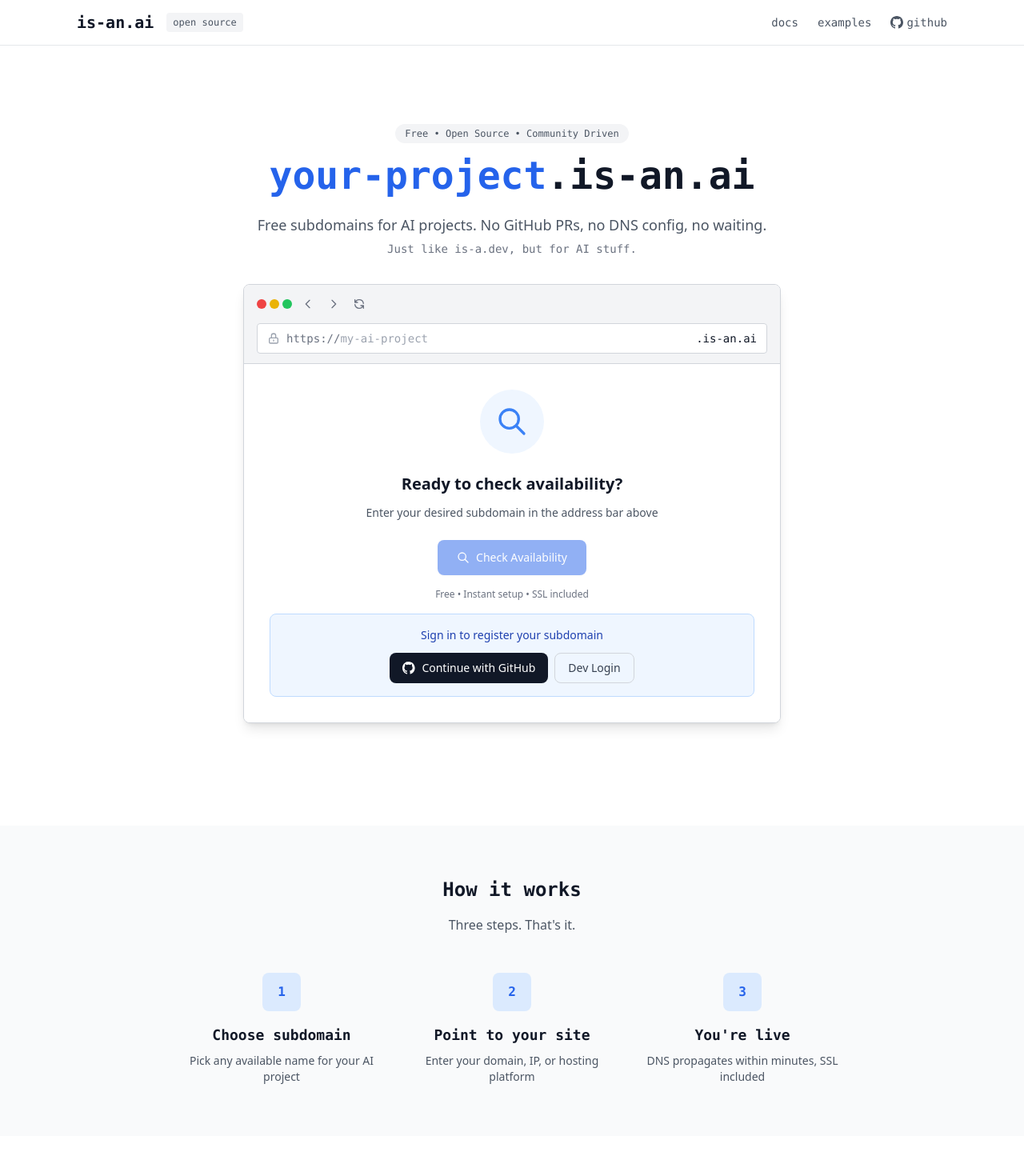
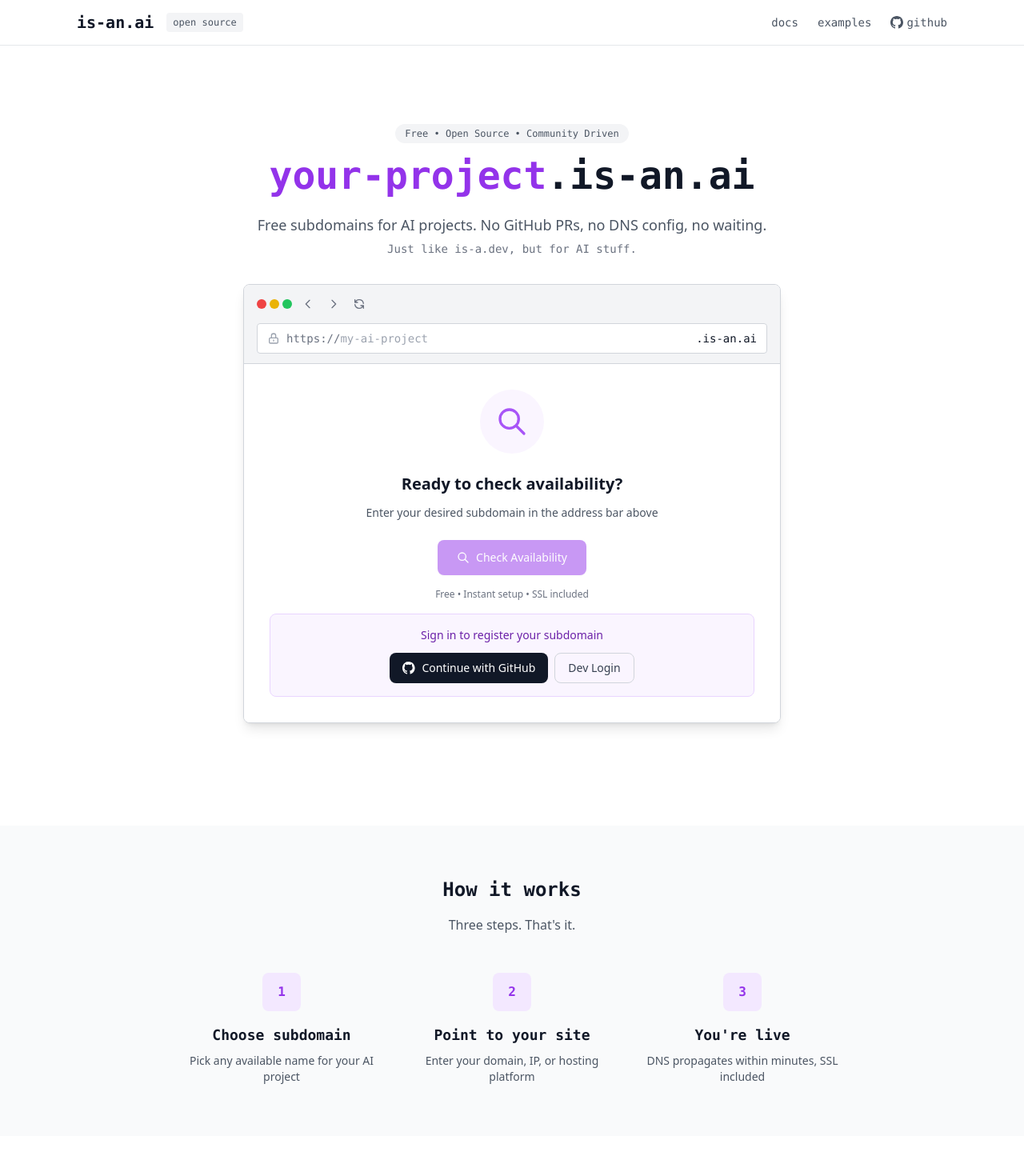
Before and after one commit to is-an-ai/website, a React (Vite) app: page / in a window 1280 px wide. Shown: the top 1470 px of the page at 80% size. Built offline with nearby package versions, Linux system fonts and the light colour scheme; no server answers.

Commit message:
feat: replace every blue to purple

```diff
--- a/src/components/BrowserMockup.tsx
+++ b/src/components/BrowserMockup.tsx
@@ -85,7 +85,7 @@ const BrowserMockup: React.FC<BrowserMockupProps> = ({ children }) => {
               <input
                 type="text"
                 placeholder="my-ai-project"
-                className="font-mono text-blue-600 bg-transparent outline-none border-none flex-1 text-sm"
+                className="font-mono text-purple-600 bg-transparent outline-none border-none flex-1 text-sm"
               />
               <span className="text-gray-900 font-mono text-sm">.is-an.ai</span>
             </div>
--- a/src/components/CreateSubdomainModal.tsx
+++ b/src/components/CreateSubdomainModal.tsx
@@ -162,7 +162,7 @@ const CreateSubdomainModal = ({
                   isCheckingAvailability ||
                   isLoading
                 }
-                className="px-4 py-3 bg-blue-600 text-white rounded-xl hover:bg-blue-700 disabled:bg-gray-300 disabled:cursor-not-allowed transition-colors whitespace-nowrap text-sm font-medium"
+                className="px-4 py-3 bg-purple-600 text-white rounded-xl hover:bg-purple-700 disabled:bg-gray-300 disabled:cursor-not-allowed transition-colors whitespace-nowrap text-sm font-medium"
               >
                 {isCheckingAvailability ? "Checking..." : "Check"}
               </button>
@@ -320,7 +320,7 @@ const CreateSubdomainModal = ({
             <button
               type="submit"
               disabled={!isFormValid || isLoading}
-              className="flex-1 px-4 py-3 bg-blue-600 text-white rounded-xl hover:bg-blue-700 disabled:bg-gray-300 disabled:cursor-not-allowed transition-colors font-medium"
+              className="flex-1 px-4 py-3 bg-purple-600 text-white rounded-xl hover:bg-purple-700 disabled:bg-gray-300 disabled:cursor-not-allowed transition-colors font-medium"
             >
               {isLoading ? (
                 <div className="flex items-center justify-center">
--- a/src/components/ExampleCard.tsx
+++ b/src/components/ExampleCard.tsx
@@ -12,7 +12,7 @@ const ExampleCard = ({
   return (
     <div className="border border-gray-200 rounded-lg p-4 hover:border-gray-300 transition-colors">
       <div className="flex items-center justify-between mb-2">
-        <span className="font-mono text-blue-600 text-sm">{subdomain}</span>
+        <span className="font-mono text-purple-600 text-sm">{subdomain}</span>
         <span className="text-xs text-gray-500 bg-green-100 px-2 py-1 rounded">
           {status}
         </span>
--- a/src/components/HeroSection.tsx
+++ b/src/components/HeroSection.tsx
@@ -10,7 +10,7 @@ const HeroSection = () => {
               Free • Open Source • Community Driven
             </span>
             <h1 className="text-3xl sm:text-5xl font-bold text-gray-900 mb-6 font-mono">
-              <span className="text-blue-600">your-project</span>.is-an.ai
+              <span className="text-purple-600">your-project</span>.is-an.ai
             </h1>
             <p className="text-lg text-gray-600 mb-8 max-w-2xl mx-auto">
               Free subdomains for AI projects. No GitHub PRs, no DNS config, no
--- a/src/components/StepCard.tsx
+++ b/src/components/StepCard.tsx
@@ -7,7 +7,7 @@ interface StepCardProps {
 const StepCard = ({ step, title, description }: StepCardProps) => {
   return (
     <div className="text-center">
-      <div className="w-12 h-12 bg-blue-100 rounded-lg flex items-center justify-center mx-auto mb-4 font-mono font-bold text-blue-600">
+      <div className="w-12 h-12 bg-purple-100 rounded-lg flex items-center justify-center mx-auto mb-4 font-mono font-bold text-purple-600">
         {step}
       </div>
       <h3 className="text-lg font-semibold text-gray-900 mb-2 font-mono">
--- a/src/components/SubdomainChecker.tsx
+++ b/src/components/SubdomainChecker.tsx
@@ -121,8 +121,8 @@ const SubdomainChecker = ({ onAvailabilityCheck }: SubdomainCheckerProps) => {
     if (isAuthenticated) return null;
 
     return (
-      <div className="mt-4 p-4 bg-blue-50 rounded-lg border border-blue-200">
-        <p className="text-sm text-blue-800 mb-3 text-center">
+      <div className="mt-4 p-4 bg-purple-50 rounded-lg border border-purple-200">
+        <p className="text-sm text-purple-800 mb-3 text-center">
           Sign in to register your subdomain
         </p>
         <div className="flex flex-col sm:flex-row gap-2 justify-center">
@@ -233,7 +233,7 @@ const SubdomainChecker = ({ onAvailabilityCheck }: SubdomainCheckerProps) => {
                 onChange={handleInputChange}
                 onKeyPress={handleKeyPress}
                 placeholder="my-ai-project"
-                className="font-mono text-blue-600 bg-transparent outline-none border-none flex-1 text-sm"
+                className="font-mono text-purple-600 bg-transparent outline-none border-none flex-1 text-sm"
                 disabled={isCheckingAvailability}
               />
               <span className="text-gray-900 font-mono text-sm">.is-an.ai</span>
@@ -244,10 +244,10 @@ const SubdomainChecker = ({ onAvailabilityCheck }: SubdomainCheckerProps) => {
         {/* Browser Content Area */}
         <div className="bg-white p-8">
           <div className="text-center">
-            <div className="w-20 h-20 bg-blue-50 rounded-full flex items-center justify-center mx-auto mb-6">
+            <div className="w-20 h-20 bg-purple-50 rounded-full flex items-center justify-center mx-auto mb-6">
               {isCheckingAvailability ? (
                 <svg
-                  className="w-10 h-10 text-blue-500 animate-spin"
+                  className="w-10 h-10 text-purple-500 animate-spin"
                   fill="none"
                   viewBox="0 0 24 24"
                 >
@@ -267,7 +267,7 @@ const SubdomainChecker = ({ onAvailabilityCheck }: SubdomainCheckerProps) => {
                 </svg>
               ) : (
                 <svg
-                  className="w-10 h-10 text-blue-500"
+                  className="w-10 h-10 text-purple-500"
                   fill="none"
                   stroke="currentColor"
                   viewBox="0 0 24 24"
@@ -298,7 +298,7 @@ const SubdomainChecker = ({ onAvailabilityCheck }: SubdomainCheckerProps) => {
               <button
                 onClick={handleCheckAvailability}
                 disabled={!subdomainInput.trim() || isCheckingAvailability}
-                className="inline-flex items-center px-6 py-3 bg-blue-600 text-white font-medium text-sm rounded-lg hover:bg-blue-700 transition-colors shadow-sm disabled:opacity-50 disabled:cursor-not-allowed"
+                className="inline-flex items-center px-6 py-3 bg-purple-600 text-white font-medium text-sm rounded-lg hover:bg-purple-700 transition-colors shadow-sm disabled:opacity-50 disabled:cursor-not-allowed"
               >
                 {isCheckingAvailability ? (
                   <>
--- a/src/components/Toast.tsx
+++ b/src/components/Toast.tsx
@@ -30,19 +30,19 @@ const Toast = ({
   const bgColor = {
     success: "bg-green-50 border-green-200",
     error: "bg-red-50 border-red-200",
-    info: "bg-blue-50 border-blue-200",
+    info: "bg-purple-50 border-purple-200",
   }[type];
 
   const textColor = {
     success: "text-green-800",
     error: "text-red-800",
-    info: "text-blue-800",
+    info: "text-purple-800",
   }[type];
 
   const iconColor = {
     success: "text-green-500",
     error: "text-red-500",
-    info: "text-blue-500",
+    info: "text-purple-500",
   }[type];
 
   return (
--- a/src/pages/AuthCallbackPage.tsx
+++ b/src/pages/AuthCallbackPage.tsx
@@ -40,7 +40,7 @@ const AuthCallbackPage = () => {
 
           <button
             onClick={() => (window.location.href = "/")}
-            className="w-full bg-blue-600 text-white py-2 px-4 rounded-lg hover:bg-blue-700 transition-colors"
+            className="w-full bg-purple-600 text-white py-2 px-4 rounded-lg hover:bg-purple-700 transition-colors"
           >
             Back to Home
           </button>
--- a/src/pages/DocsPage.tsx
+++ b/src/pages/DocsPage.tsx
@@ -19,13 +19,13 @@ const DocsPage = () => {
             Quick Start Guide
           </h2>
 
-          <div className="bg-blue-50 border border-blue-200 rounded-lg p-6">
-            <h3 className="font-semibold text-blue-900 mb-3">
+          <div className="bg-purple-50 border border-purple-200 rounded-lg p-6">
+            <h3 className="font-semibold text-purple-900 mb-3">
               What you'll get:
             </h3>
-            <p className="text-blue-800">
+            <p className="text-purple-800">
               A subdomain like{" "}
-              <code className="bg-blue-100 px-2 py-1 rounded text-sm">
+              <code className="bg-purple-100 px-2 py-1 rounded text-sm">
                 your-project.is-an.ai
               </code>{" "}
               pointing to your AI project
--- a/src/pages/ExamplesPage.tsx
+++ b/src/pages/ExamplesPage.tsx
@@ -207,7 +207,7 @@ const ExamplesPage = () => {
             <div className="text-sm text-gray-600 mt-1">Live & Running</div>
           </div>
           <div className="bg-white rounded-lg border p-6 text-center">
-            <div className="text-3xl font-bold text-blue-600 font-mono">
+            <div className="text-3xl font-bold text-purple-600 font-mono">
               {new Set(projects.flatMap((p) => p.tags)).size}
             </div>
             <div className="text-sm text-gray-600 mt-1">AI Technologies</div>
@@ -236,7 +236,7 @@ const ExamplesPage = () => {
                     rel={project.isLive ? "noopener noreferrer" : ""}
                     className={`font-mono text-sm ${
                       project.isLive
-                        ? "text-blue-600 hover:text-blue-800 hover:underline"
+                        ? "text-purple-600 hover:text-purple-800 hover:underline"
                         : "text-gray-500 cursor-not-allowed"
                     }`}
                   >
```
Also changed, not shown: src/pages/DashboardPage.tsx (+5 -5 lines).
